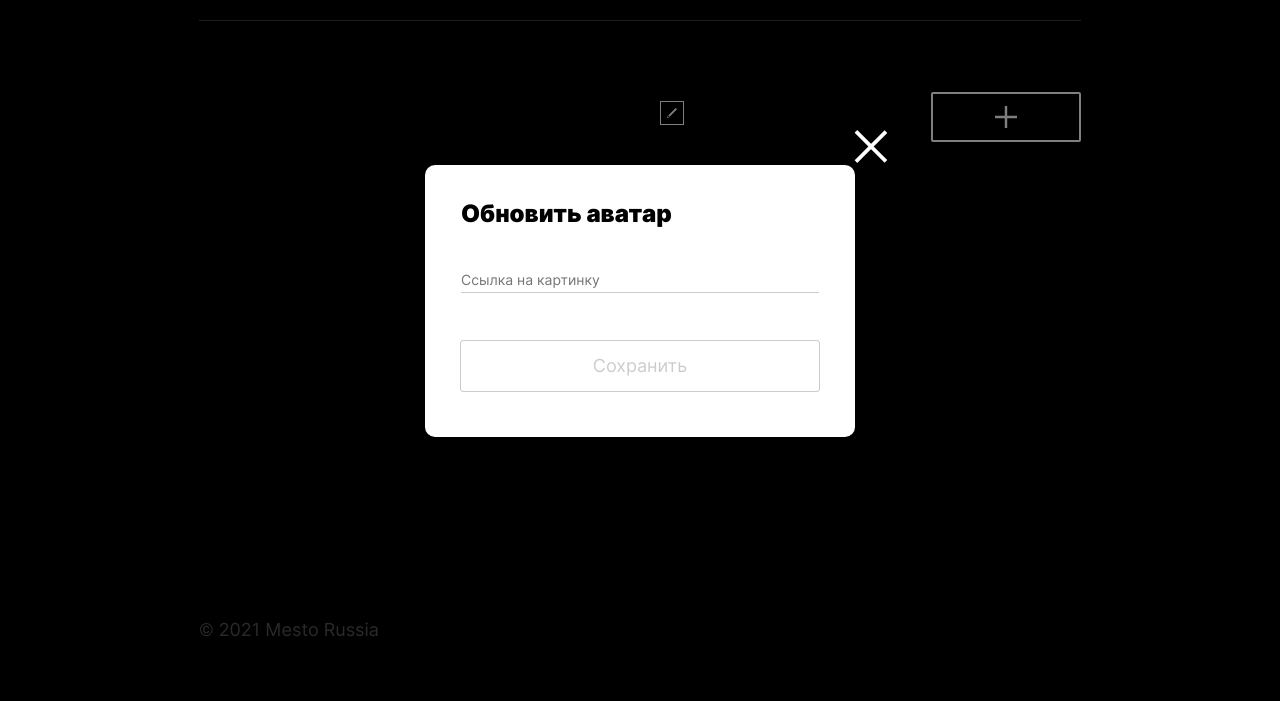
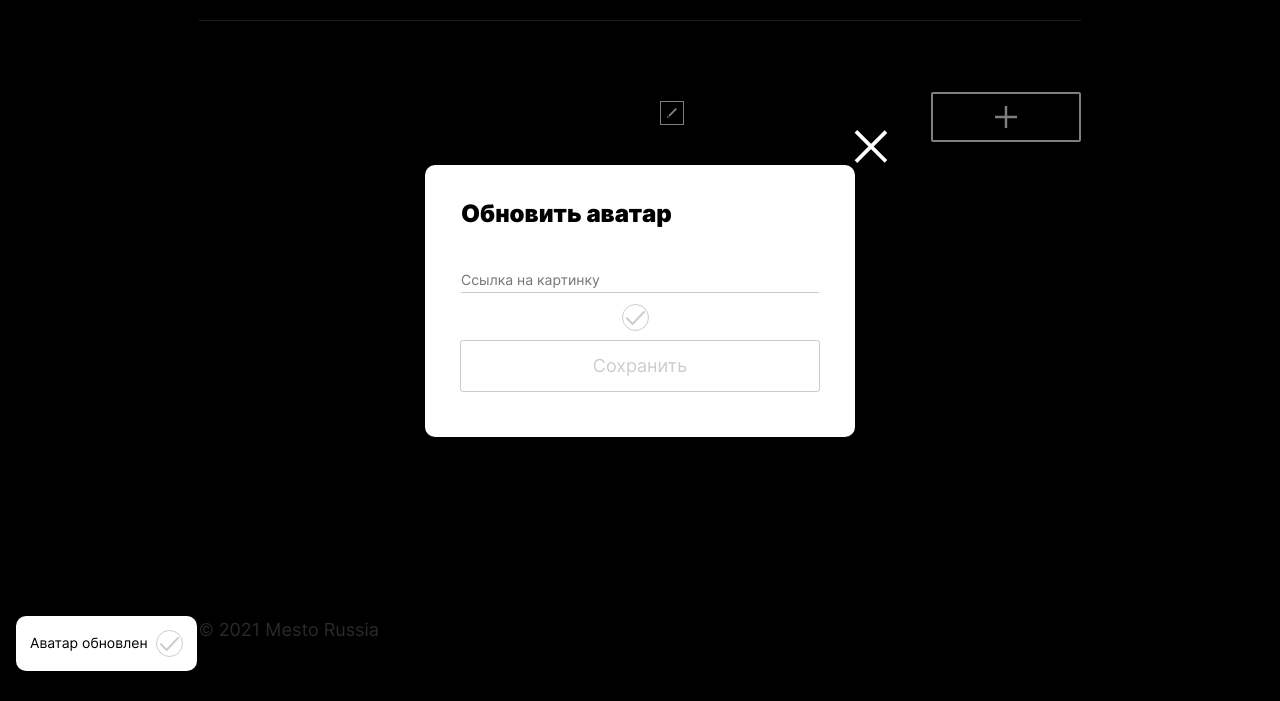
Before and after one commit to Andrey-ya-dev/mesto-project-ff, a website built with webpack: page src/index.html in a window 1280 px wide. Both pictures are taken after a click on the element 259 px from the left and 216 px from the top of the page. Shown: the part 99-800 px from the top of the page. Built offline with nearby package versions, Linux system fonts and the light colour scheme; no server answers.

Commit message:
Добавлен html для чекеров url input и response от сервера

```diff
--- a/src/blocks/popup/__input/popup__input.css
+++ b/src/blocks/popup/__input/popup__input.css
@@ -12,6 +12,44 @@
   left: 0;
   z-index: 1000;
   opacity: 0;
+}
+
+.popup__icon-check-url {
+  background-image: url("../../../images/succes-icon.svg");
+  width: 27px;
+  height: 27px;
+  display: block;
+  position: absolute;
+  left: 45%;
+  bottom: -38px;
+}
+
+.popup__action-message {
+  position: fixed;
+  box-sizing: border-box;
+  left: 16px;
+  bottom: 30px;
+  min-height: 46px;
+  min-width: 145px;
+  background-color: #fff;
+  border-radius: 10px;
+  z-index: 11111;
+
+  display: flex;
+  justify-content: space-between;
+  align-items: center;
+  gap: 8px;
+  padding: 14px;
+}
+
+.popup__action-message-text {
+  font-family: "Inter", Arial, sans-serif;
+  font-size: 14px;
+}
+.popup__action-message-icon {
+  background-image: url("../../../images/succes-icon.svg");
+  width: 27px;
+  height: 27px;
 }
 
 .popup__error_visible {
--- a/src/index.html
+++ b/src/index.html
@@ -11,7 +11,10 @@
 
 <body class="page">
   <div class="page__content">
-
+    <div class="popup__action-message">
+      <span class="popup__action-message-text">Аватар обновлен</span>
+      <span class="popup__action-message-icon"></span>
+    </div>
     <header class="header page__section">
       <img src="<%=require('./images/logo.svg')%>" alt="Логотип проекта масто" class="logo header__logo">
     </header>
@@ -67,6 +70,7 @@
             <input id="link-avatar" type="url" name="link-avatar" class="popup__input popup__input_type_url"
               placeholder="Ссылка на картинку" required>
             <span class="popup__err-msg"></span>
+            <span class="popup__icon-check-url"></span>
           </label>
           <button type="submit" class="button popup__button">Сохранить</button>
         </form>
--- a/src/index.js
+++ b/src/index.js
@@ -114,6 +114,16 @@ function openImgPopup(cardData) {
   openModal(imgPopup);
 }
 
+//
+function checkImgUrl(inputValue) {
+  return new Promise((resolve, reject) => {
+    const img = new Image();
+    img.addEventListener("load", () => resolve(true));
+    img.addEventListener("error", () => resolve(false));
+    img.src = inputValue;
+  });
+}
+
 // ф-я лайка карточки с запросом
 function likeCardToggle(cardData, cardEl, likeBtnEl) {
   if (checkIsLikedCard(likeBtnEl)) {
@@ -143,13 +153,15 @@ function handleEditAvatarForm(evt) {
 
   updateAvatar(avatarInput.value)
     .then((avatarData) => {
+      console.log("avatar data ", avatarData);
+      const msg = "Аватар обновлен";
       renderAvatar(avatarData);
 
       closeModal(avatarPopup);
       editAvatarForm.reset();
     })
     .catch((err) => {
-      console.warn(err);
+      console.warn("Ошибка обновления аватара", err);
     })
     .finally(() => {
       isLoading(false, editAvatarForm);
@@ -173,7 +185,7 @@ function handleProfileEditForm(evt) {
       editform.reset();
     })
     .catch((err) => {
-      console.warn(err);
+      console.warn("Ошибка обновления профиля", err);
     })
     .finally(() => {
       isLoading(false, editform);
@@ -206,7 +218,7 @@ function handleAddCardForm(evt) {
       addCardform.reset();
     })
     .catch((err) => {
-      console.warn(err);
+      console.warn("Ошибка добавления карточки", err);
     })
     .finally(() => {
       isLoading(false, addCardform);
@@ -297,7 +309,7 @@ function init() {
       });
     })
     .catch((err) => {
-      console.warn(err);
+      console.warn("Ошибка загрузки Promise all", err);
     })
     .finally(() => {
       skeleton.classList.remove("show-skeleton");
```
Also changed, not shown: src/images/error-icon.svg (added), src/images/succes-icon.svg (added).
